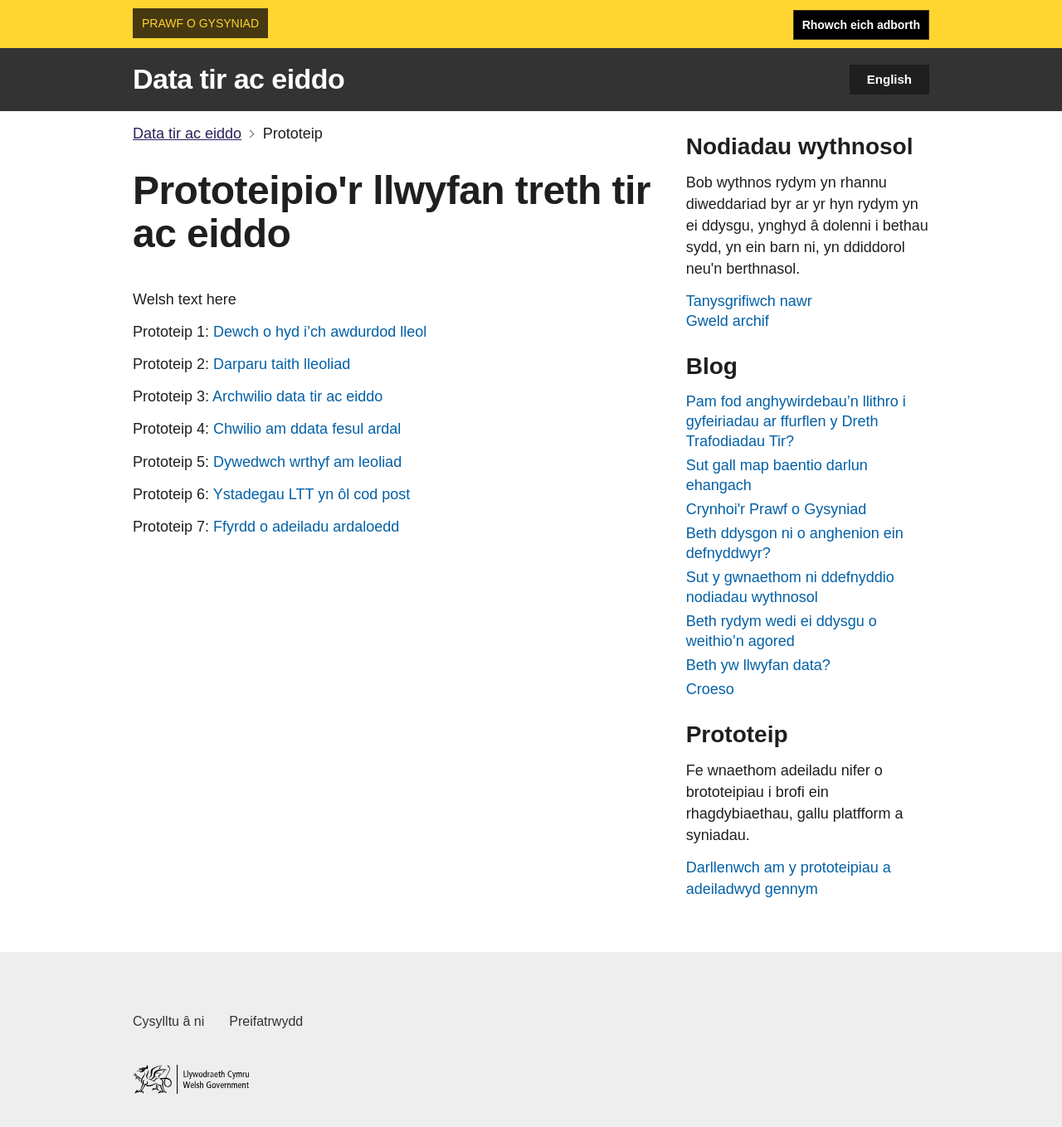
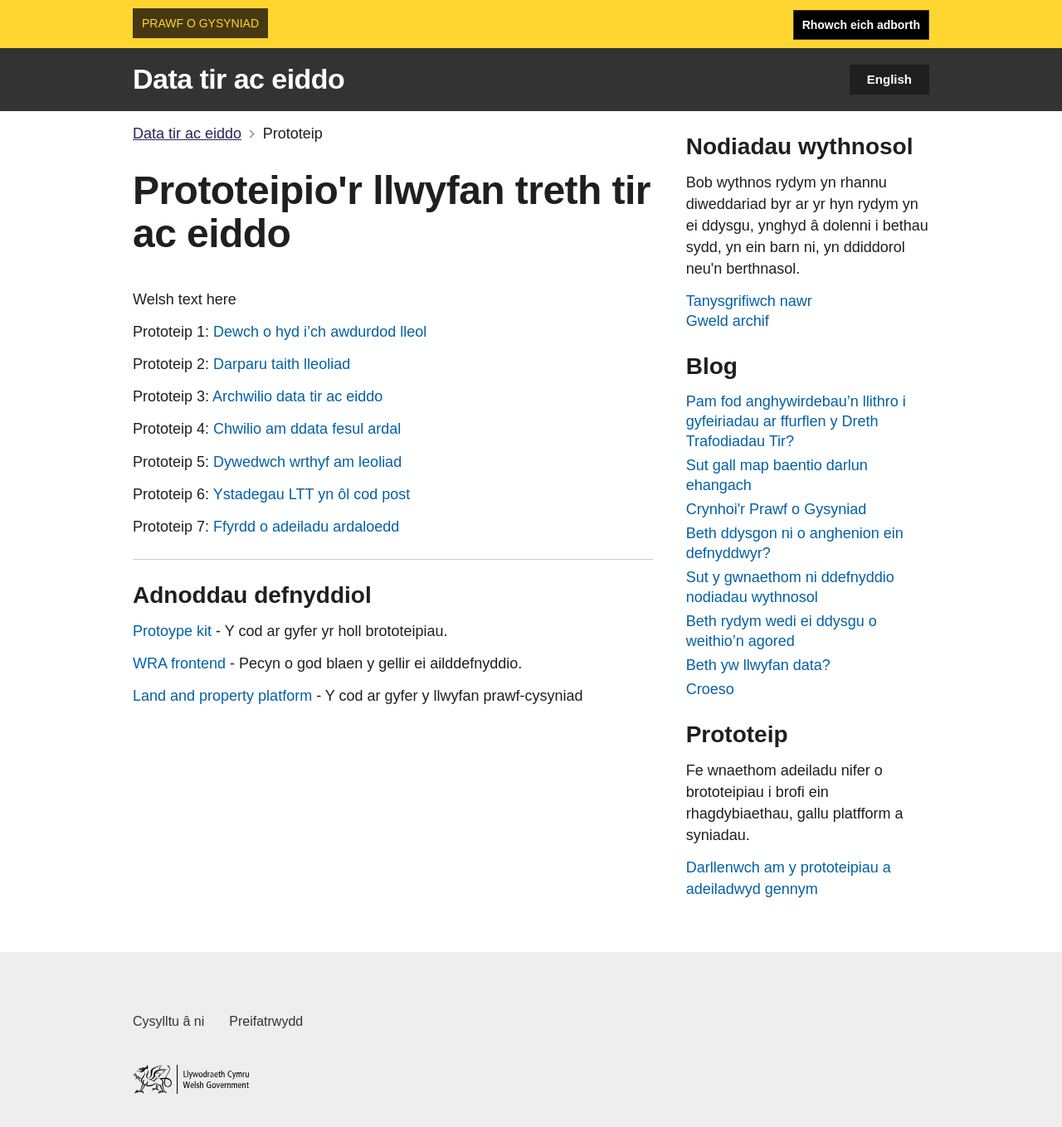
Before and after one commit to Welsh-Revenue-Authority/property-data-poc, a Jekyll site: the page built from cy/prototypes/index.md, in a window 1280 px wide. Shown: the whole page at 83% size. Built offline with Jekyll 4.4.1, drawn with Linux system fonts in a browser that asks for light colours; some web fonts are replaced.

Commit message:
Links to repos

```diff
--- a/cy/prototypes/index.md
+++ b/cy/prototypes/index.md
@@ -19,3 +19,14 @@ Prototeip 5: [Dywedwch wrthyf am leoliad](/property-data-poc/cy/prototypes/dywed
 Prototeip 6: [Ystadegau LTT yn ôl cod post](/property-data-poc/cy/prototypes/ystadegau-ltt-yn-ôl-cod-post)
 
 Prototeip 7: [Ffyrdd o adeiladu ardaloedd](/property-data-poc/cy/prototypes/ffyrdd-o-adeiladu-ardaloedd)
+
+---
+
+### Adnoddau defnyddiol
+
+[Protoype kit](https://github.com/welsh-revenue-authority/prototype-kit) - Y cod ar gyfer yr holl brototeipiau.
+
+[WRA frontend](https://github.com/welsh-revenue-authority/wra-frontend) - Pecyn o god blaen y gellir ei ailddefnyddio.
+
+[Land and property platform](https://github.com/welsh-revenue-authority/property_platform_app) -
+Y cod ar gyfer y llwyfan prawf-cysyniad
```
